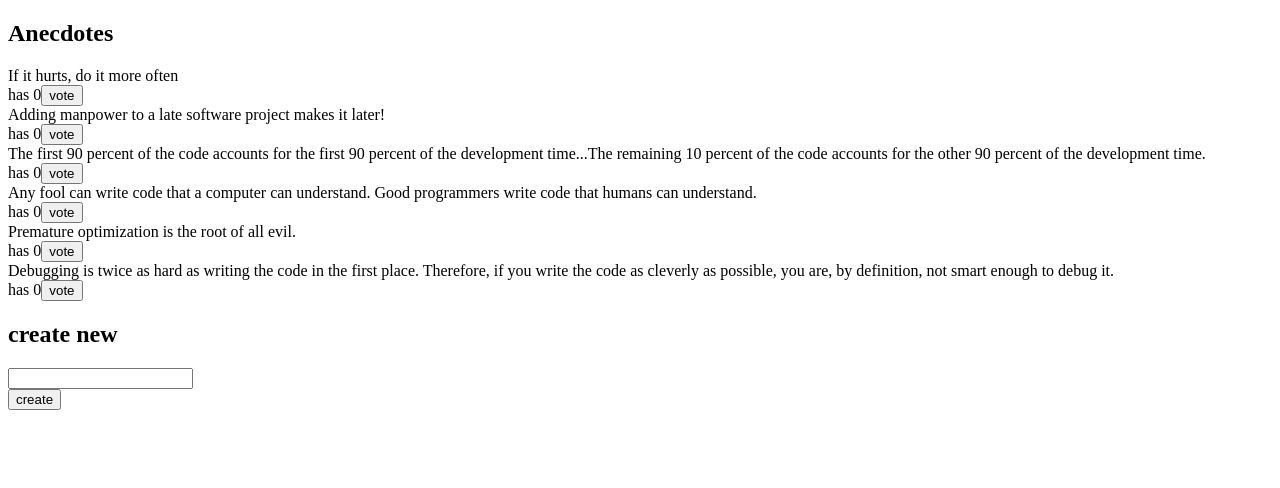
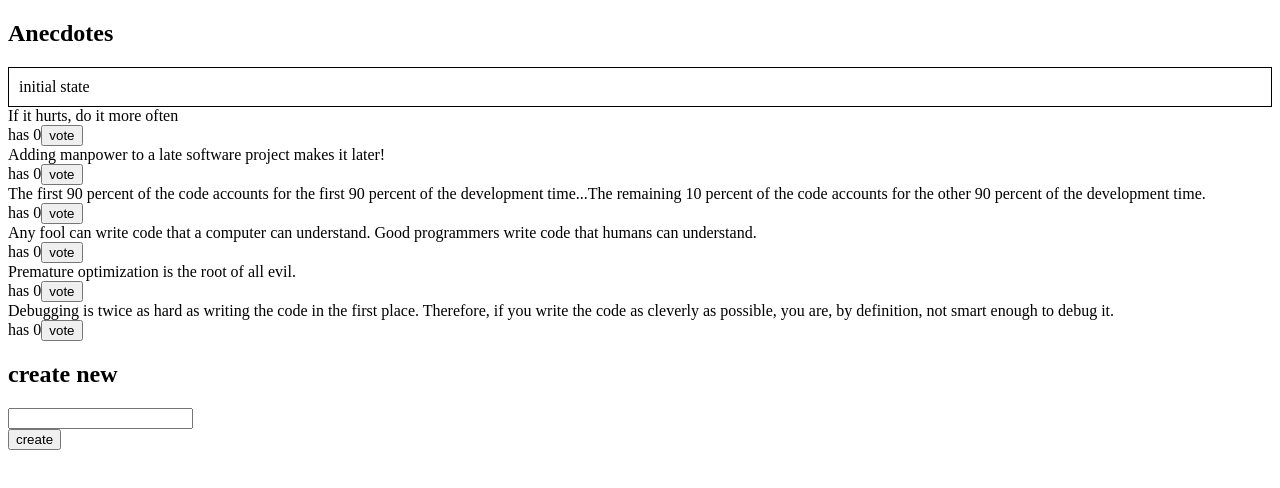
Before and after one commit to jserovs/fullstack-react-redux, a React (Create React App) app in the folder redux-anecdotes/: page / in a window 1280 px wide. Shown: the top 488 px of the page. Built offline with nearby package versions, Linux system fonts and the light colour scheme.

Commit message:
6.10 combineReducers

```diff
--- a/redux-anecdotes/src/App.js
+++ b/redux-anecdotes/src/App.js
@@ -1,12 +1,14 @@
 import React from 'react'
 import AnecdoteForm from './components/AnecdoteForm'
 import AnecdoteList from './components/AnecdoteList'
+import Notification from './components/Notification'
 
 const App = () => {
 
   return (
     <div>
       <h2>Anecdotes</h2>
+      <Notification />
       <AnecdoteList />
       <AnecdoteForm />
 
--- a/redux-anecdotes/src/components/AnecdoteList.js
+++ b/redux-anecdotes/src/components/AnecdoteList.js
@@ -6,7 +6,7 @@ import Anecdote from './Anecdote'
 
 
 function AnecdoteList() {
-    const anecdotes = useSelector(state => state, () => { })
+    const anecdotes = useSelector(state => state.anecdotes, () => { })
     const dispatch = useDispatch()
 
     return (
--- a/redux-anecdotes/src/components/Notification.js
+++ b/redux-anecdotes/src/components/Notification.js
@@ -1,6 +1,8 @@
 import React from 'react'
+import { useSelector } from 'react-redux'
 
 const Notification = () => {
+  const notification = useSelector(state => state.notification, () => { })
   const style = {
     border: 'solid',
     padding: 10,
@@ -8,7 +10,7 @@ const Notification = () => {
   }
   return (
     <div style={style}>
-      render here notification...
+      {notification}
     </div>
   )
 }
--- /dev/null
+++ b/redux-anecdotes/src/reducers/notificationReducer.js
@@ -0,0 +1,10 @@
+const initialState = 'initial state'
+
+
+const reducer = (state = initialState, action) => {
+    console.log('state now: ', state)
+    console.log('action', action)
+
+    return state
+}
+export default reducer
--- a/redux-anecdotes/src/store.js
+++ b/redux-anecdotes/src/store.js
@@ -1,6 +1,12 @@
-import { createStore } from 'redux'
-import reducer from './reducers/anecdoteReducer'
+import { createStore, combineReducers } from 'redux'
+import anecdoteReducer from './reducers/anecdoteReducer'
+import notificationReducer from './reducers/notificationReducer'
 import { composeWithDevTools } from 'redux-devtools-extension'
+
+const reducer = combineReducers({
+    anecdotes: anecdoteReducer,
+    notification: notificationReducer
+  })
 
 const store = createStore(reducer,composeWithDevTools() )
 
```
